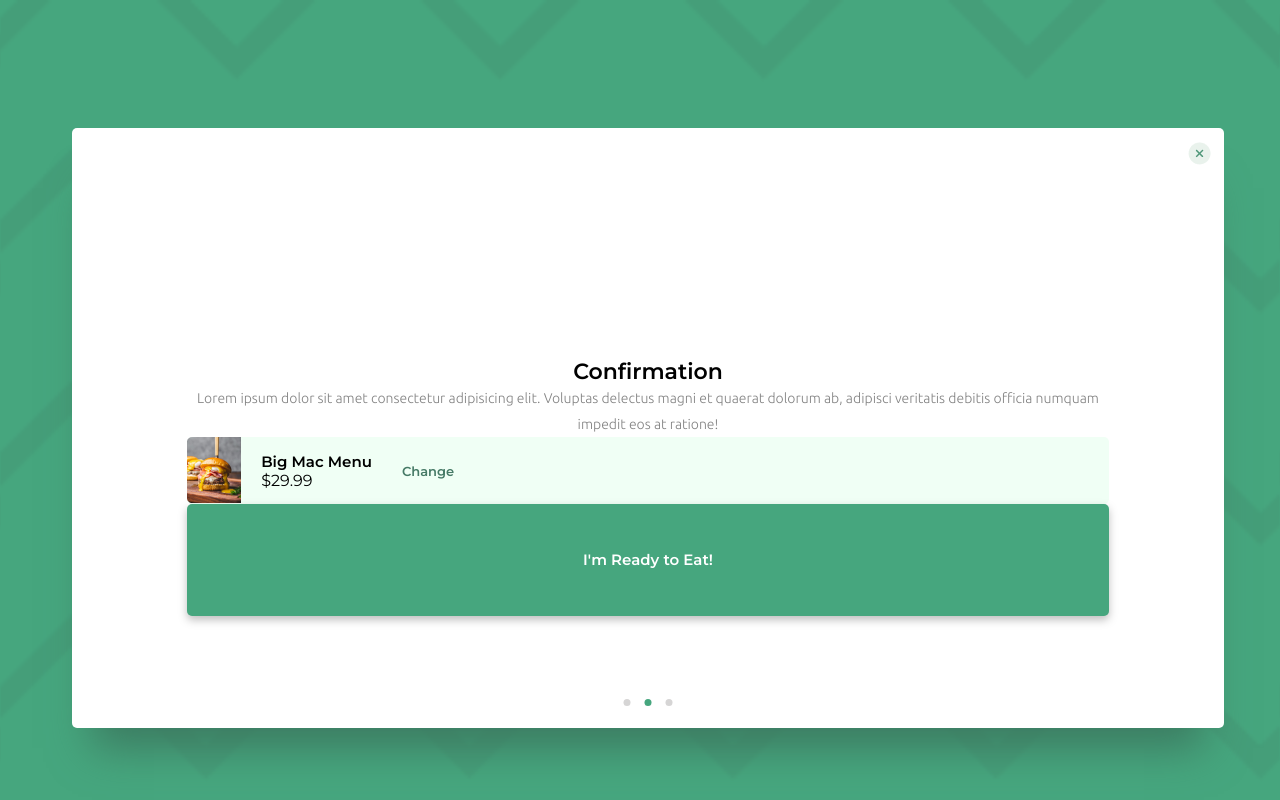
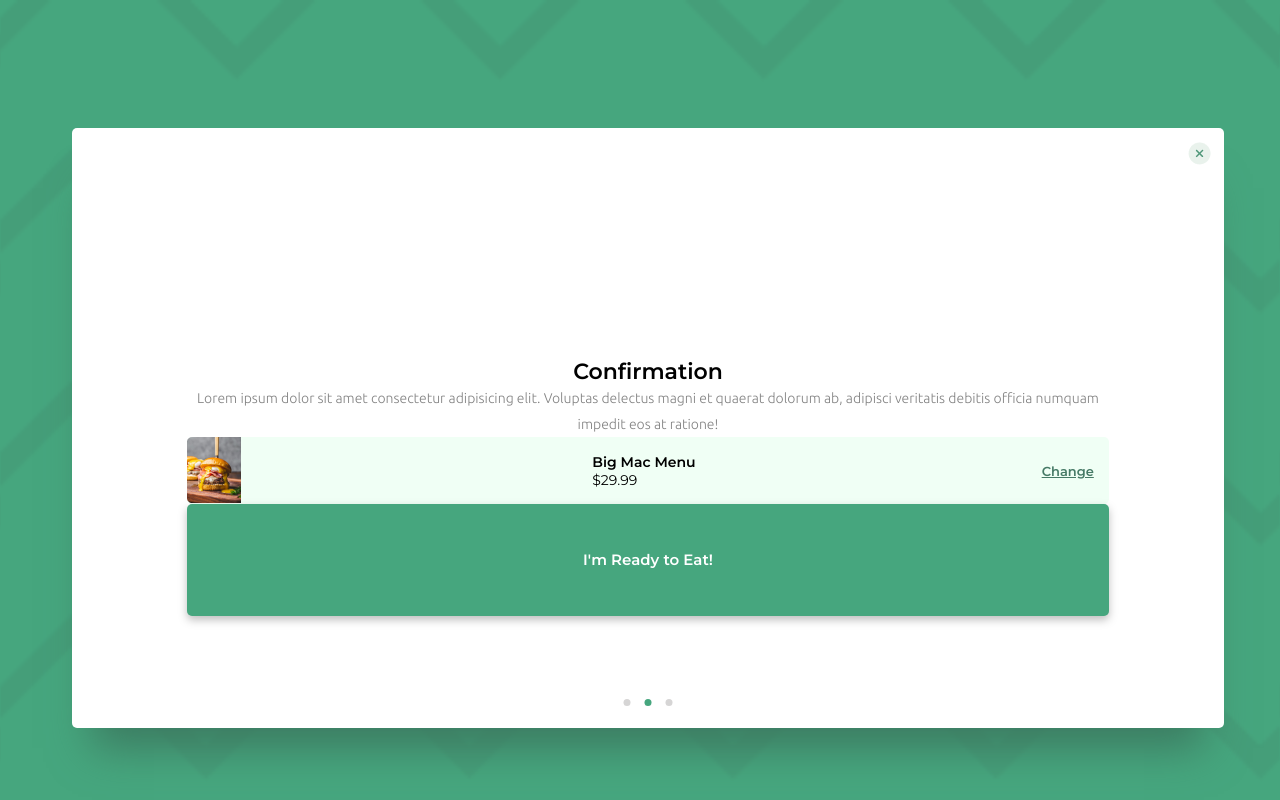
Before and after one commit to irjaimes/Delivery-Status-Page, a plain HTML site: page index.html in a window 1280 px wide. Drawn offline with Linux system fonts and the light colour scheme.

Commit message:
updated details in stylesheet

```diff
--- a/stylesheet.css
+++ b/stylesheet.css
@@ -18,6 +18,7 @@ body{
     text-align: center;
     margin: 10% auto;
     display: flex;
+    flex-wrap: wrap;
     align-items: center;
     position: relative;
     background-color: #ffffff;
@@ -54,7 +55,7 @@ body{
     font-size: 22px;
     margin: 0 ;
 }
-.confirmation-message {
+.confirmation-message{
     font-family: 'Ubuntu', sans-serif;
     font-size: 14px;
     line-height: 26px;
@@ -63,30 +64,31 @@ body{
 }
 .food-selection{
     font-family: 'Montserrat', sans-serif;
-    text-align: left;
     background-color: #F0FFF5;
-    border-radius: 5px;;
+    border-radius: 5px;
     display: flex;
-    /* flex-direction: row;  */
+    justify-content: space-between;
     align-items: center;
-    /* justify-content: space-between;  */
     margin:0;
 }
 .item-img, .item-type, .item-price {
     margin: 0;
+    text-align: left;
 }
 .item-description{
     margin-left:20px;
 }
-h3{
+.item-description > h3{
     font-weight: 600;
-    font-size: 15px;
+    font-size: 14px;
 }
-.change {
-    margin: 0 30px;
+.item-price{
+    font-size: 14px;
+}
+.change{
+    margin: 0 15px ;
     font-size: 13px;
     font-weight: 600;
-    text-decoration: none;
     color: #467A66;
 }
 .im-ready-submit{
```
